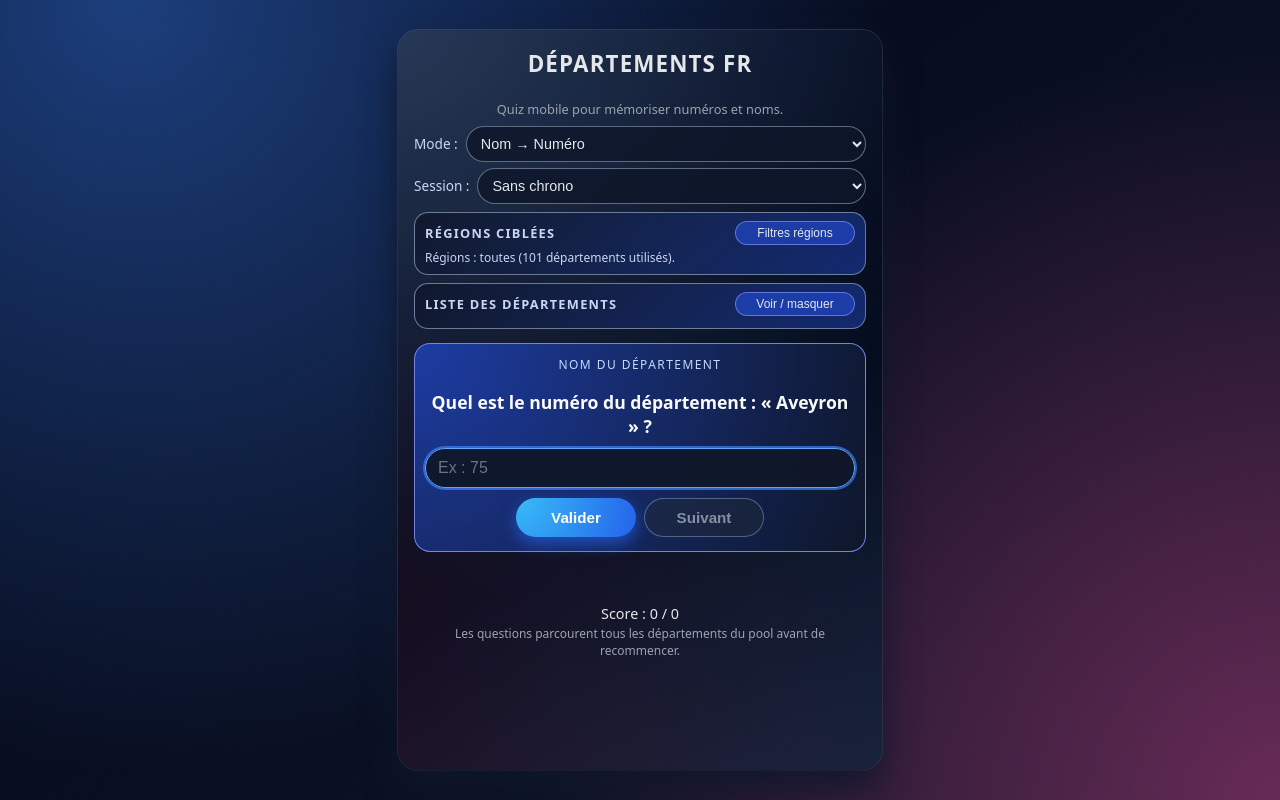
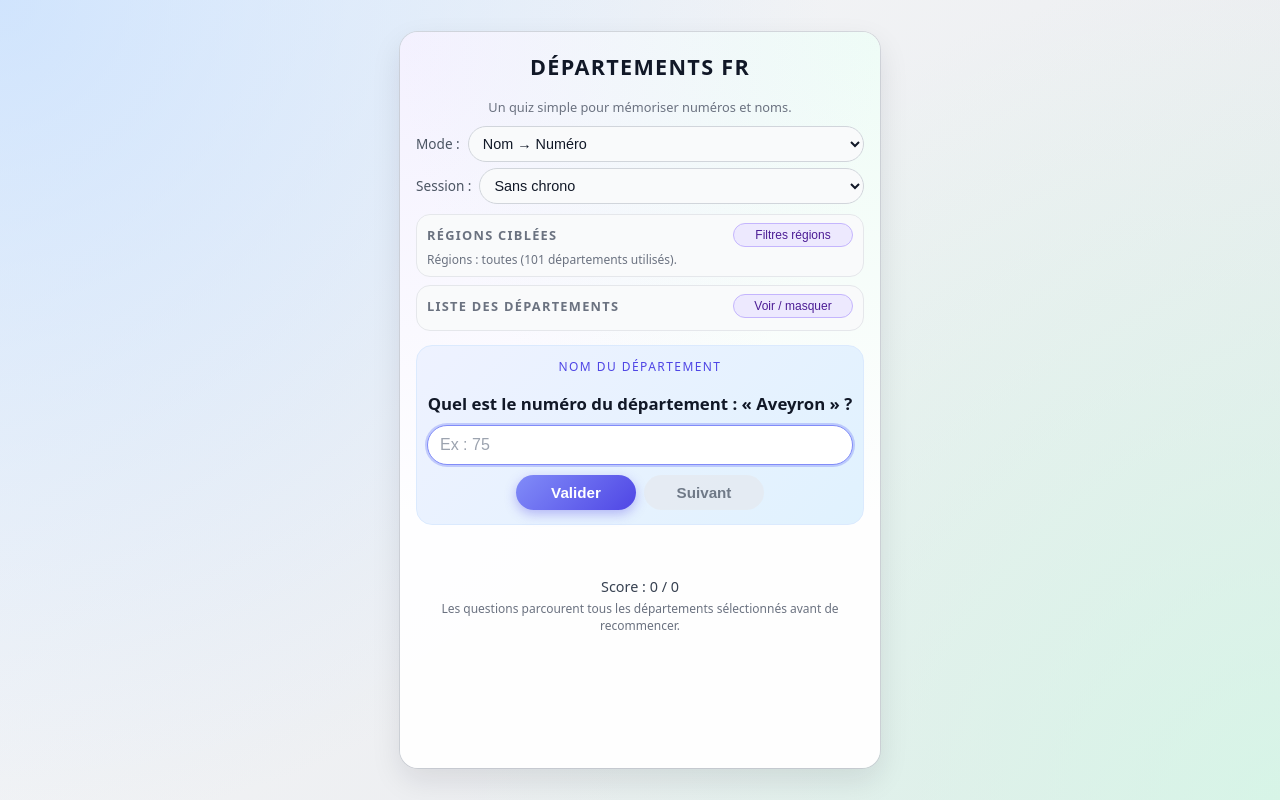
Before and after one commit to victorcuz/Departements-FR, a plain HTML site: page index.html in a window 1280 px wide. Drawn offline with Linux system fonts and the light colour scheme.

Commit message:
Update index.html

```diff
--- a/index.html
+++ b/index.html
@@ -5,7 +5,7 @@
   <title>Quiz des départements français</title>
   <meta name="viewport" content="width=device-width, initial-scale=1" />
   <style>
-    /* ---------- Base & fond (mobile first) ---------- */
+    /* ---------- Base & fond pastel (mobile first) ---------- */
     * {
       box-sizing: border-box;
     }
@@ -19,10 +19,10 @@
       align-items: stretch;
       justify-content: center;
       background:
-        radial-gradient(circle at 10% 0%, rgba(59, 130, 246, 0.45), transparent 55%),
-        radial-gradient(circle at 100% 100%, rgba(236, 72, 153, 0.4), transparent 50%),
-        linear-gradient(145deg, #020617, #0f172a);
-      color: #f9fafb;
+        radial-gradient(circle at 0% 0%, rgba(191, 219, 254, 0.7), transparent 55%),
+        radial-gradient(circle at 100% 100%, rgba(209, 250, 229, 0.7), transparent 55%),
+        linear-gradient(135deg, #f9fafb, #e5e7eb);
+      color: #111827;
     }
 
     .hidden {
@@ -33,17 +33,17 @@
       flex: 1;
       max-width: 520px;
       margin: 0 auto;
-      padding: 10px 10px 14px;
+      padding: 12px 12px 16px;
       display: flex;
       flex-direction: column;
     }
 
     .card {
-      background: radial-gradient(circle at top left, #1e293b, #020617 65%);
-      border-radius: 20px;
+      background: rgba(255, 255, 255, 0.96);
+      border-radius: 18px;
       box-shadow:
-        0 18px 35px rgba(15, 23, 42, 0.9),
-        0 0 0 1px rgba(148, 163, 184, 0.25);
+        0 12px 30px rgba(15, 23, 42, 0.10),
+        0 0 0 1px rgba(209, 213, 219, 0.8);
       padding: 16px 16px 14px;
       flex: 1;
       display: flex;
@@ -55,14 +55,12 @@
     .card::before {
       content: "";
       position: absolute;
-      inset: -40%;
+      inset: 0;
+      pointer-events: none;
       background:
-        radial-gradient(circle at 10% 0%, rgba(59, 130, 246, 0.25), transparent 55%),
-        radial-gradient(circle at 100% 100%, rgba(56, 189, 248, 0.25), transparent 55%),
-        radial-gradient(circle at 30% 120%, rgba(244, 63, 94, 0.25), transparent 60%);
-      opacity: 0.9;
-      pointer-events: none;
-      mix-blend-mode: screen;
+        radial-gradient(circle at 0% 0%, rgba(196, 181, 253, 0.18), transparent 55%),
+        radial-gradient(circle at 100% 0%, rgba(167, 243, 208, 0.18), transparent 55%);
+      opacity: 1;
     }
 
     .card-inner {
@@ -74,19 +72,19 @@
     }
 
     h1 {
-      font-size: 1.4rem;
-      margin: 2px 0 8px;
+      font-size: 1.35rem;
+      margin: 4px 0 4px;
       text-align: center;
-      letter-spacing: 0.05em;
+      letter-spacing: 0.06em;
       text-transform: uppercase;
-      color: #e5e7eb;
+      color: #111827;
     }
 
     .subtitle {
       text-align: center;
       font-size: 0.8rem;
-      color: #9ca3af;
-      margin-bottom: 8px;
+      color: #6b7280;
+      margin-bottom: 10px;
     }
 
     /* ---------- Barres de contrôle ---------- */
@@ -94,7 +92,7 @@
       display: flex;
       flex-direction: column;
       gap: 6px;
-      margin-bottom: 8px;
+      margin-bottom: 10px;
     }
 
     .controls-row {
@@ -107,7 +105,7 @@
 
     .control-label {
       font-size: 0.85rem;
-      color: #cbd5f5;
+      color: #4b5563;
       white-space: nowrap;
     }
 
@@ -116,26 +114,26 @@
       padding: 8px 10px;
       font-size: 0.9rem;
       border-radius: 999px;
-      border: 1px solid rgba(148, 163, 184, 0.6);
-      background: rgba(15, 23, 42, 0.85);
-      color: #e5e7eb;
+      border: 1px solid #d1d5db;
+      background: #f9fafb;
+      color: #111827;
       outline: none;
       min-width: 0;
     }
 
     select:focus {
-      box-shadow: 0 0 0 2px rgba(96, 165, 250, 0.75);
-      border-color: rgba(59, 130, 246, 0.9);
+      box-shadow: 0 0 0 2px rgba(129, 140, 248, 0.35);
+      border-color: #818cf8;
     }
 
     .timer {
       font-size: 0.85rem;
       font-weight: 600;
-      color: #fecaca;
+      color: #b91c1c;
       padding: 4px 10px;
       border-radius: 999px;
-      background: rgba(127, 29, 29, 0.9);
-      border: 1px solid rgba(248, 113, 113, 0.75);
+      background: #fee2e2;
+      border: 1px solid #fecaca;
       white-space: nowrap;
     }
 
@@ -144,10 +142,10 @@
       cursor: pointer;
       padding: 4px 10px;
       border-radius: 999px;
-      border: 1px solid rgba(129, 140, 248, 0.7);
-      background: rgba(30, 64, 175, 0.9);
+      border: 1px solid #c4b5fd;
+      background: #ede9fe;
       font-size: 0.75rem;
-      color: #e5e7eb;
+      color: #4c1d95;
       font-weight: 500;
       transition: background 0.12s ease, transform 0.05s ease,
         box-shadow 0.12s ease, border-color 0.12s ease;
@@ -155,20 +153,20 @@
     }
 
     .chip-button:hover {
-      background: rgba(79, 70, 229, 0.98);
-      box-shadow: 0 2px 8px rgba(129, 140, 248, 0.7);
+      background: #e0e7ff;
+      box-shadow: 0 2px 6px rgba(129, 140, 248, 0.4);
       transform: translateY(-0.5px);
-      border-color: rgba(191, 219, 254, 0.9);
+      border-color: #a5b4fc;
     }
 
     /* ---------- Carte filtres régions & liste ---------- */
     .filters-card,
     .list-card {
-      background: linear-gradient(135deg, rgba(15, 23, 42, 0.9), rgba(30, 64, 175, 0.55));
+      background: #f9fafb;
       border-radius: 14px;
       padding: 8px 10px;
       margin-bottom: 8px;
-      border: 1px solid rgba(148, 163, 184, 0.7);
+      border: 1px solid #e5e7eb;
     }
 
     .filters-header,
@@ -184,8 +182,8 @@
       font-size: 0.8rem;
       font-weight: 600;
       text-transform: uppercase;
-      letter-spacing: 0.1em;
-      color: #cbd5f5;
+      letter-spacing: 0.10em;
+      color: #6b7280;
     }
 
     .regions-panel {
@@ -203,16 +201,16 @@
       display: flex;
       align-items: center;
       gap: 4px;
-      color: #e5e7eb;
+      color: #374151;
     }
 
     .region-option input {
-      accent-color: #60a5fa;
+      accent-color: #818cf8;
     }
 
     .pool-info {
       font-size: 0.75rem;
-      color: #cbd5f5;
+      color: #6b7280;
     }
 
     /* ---------- Liste des départements ---------- */
@@ -220,9 +218,9 @@
       max-height: 150px;
       overflow-y: auto;
       font-size: 0.8rem;
-      background: rgba(15, 23, 42, 0.9);
+      background: #f3f4f6;
       border-radius: 10px;
-      border: 1px solid rgba(55, 65, 81, 0.9);
+      border: 1px solid #e5e7eb;
     }
 
     .dept-table {
@@ -233,7 +231,7 @@
     .dept-table th,
     .dept-table td {
       padding: 4px 6px;
-      border-bottom: 1px solid rgba(31, 41, 55, 0.9);
+      border-bottom: 1px solid #e5e7eb;
       text-align: left;
       white-space: nowrap;
     }
@@ -242,8 +240,8 @@
       font-size: 0.75rem;
       text-transform: uppercase;
       letter-spacing: 0.08em;
-      color: #9ca3af;
-      background: rgba(15, 23, 42, 0.95);
+      color: #6b7280;
+      background: #f9fafb;
       position: sticky;
       top: 0;
       z-index: 1;
@@ -251,15 +249,15 @@
 
     .dept-table td.code {
       font-weight: 600;
-      color: #e5e7eb;
+      color: #111827;
     }
 
     .dept-table td.name {
-      color: #e5e7eb;
+      color: #111827;
     }
 
     .dept-table td.region {
-      color: #9ca3af;
+      color: #6b7280;
     }
 
     /* ---------- Zone de question ---------- */
@@ -267,25 +265,25 @@
       margin-top: 6px;
       margin-bottom: 8px;
       text-align: center;
-      background: radial-gradient(circle at top left, rgba(30, 64, 175, 0.9), rgba(15, 23, 42, 0.98));
+      background: linear-gradient(135deg, #eef2ff, #e0f2fe);
       border-radius: 16px;
       padding: 12px 10px 14px;
-      border: 1px solid rgba(129, 140, 248, 0.9);
+      border: 1px solid #dbeafe;
     }
 
     #questionLabel {
       font-size: 0.75rem;
       text-transform: uppercase;
       letter-spacing: 0.12em;
-      color: #bfdbfe;
+      color: #4f46e5;
       margin: 0 0 4px;
     }
 
     #questionText {
-      font-size: 1.1rem;
+      font-size: 1.05rem;
       margin-bottom: 10px;
       font-weight: 600;
-      color: #f9fafb;
+      color: #111827;
     }
 
     #answerInput {
@@ -293,20 +291,20 @@
       padding: 10px 12px;
       font-size: 1rem;
       border-radius: 999px;
-      border: 1px solid rgba(191, 219, 254, 0.9);
+      border: 1px solid #cbd5e1;
       margin-bottom: 10px;
       outline: none;
-      background: rgba(15, 23, 42, 0.95);
-      color: #f9fafb;
+      background: #ffffff;
+      color: #111827;
     }
 
     #answerInput::placeholder {
-      color: #6b7280;
+      color: #9ca3af;
     }
 
     #answerInput:focus {
-      border-color: #60a5fa;
-      box-shadow: 0 0 0 2px rgba(59, 130, 246, 0.7);
+      border-color: #818cf8;
+      box-shadow: 0 0 0 2px rgba(129, 140, 248, 0.4);
     }
 
     /* ---------- Boutons principaux ---------- */
@@ -319,12 +317,12 @@
 
     button {
       cursor: pointer;
-      padding: 10px 16px;
+      padding: 9px 16px;
       border-radius: 999px;
       border: none;
       font-size: 0.95rem;
       font-weight: 600;
-      background: #2563eb;
+      background: #4f46e5;
       color: #ffffff;
       transition: transform 0.05s ease, box-shadow 0.1s ease,
         background 0.1s ease, opacity 0.1s ease;
@@ -332,25 +330,24 @@
     }
 
     button.primary {
-      background: radial-gradient(circle at top left, #38bdf8, #2563eb);
-      box-shadow: 0 6px 16px rgba(37, 99, 235, 0.7);
+      background: linear-gradient(135deg, #818cf8, #4f46e5);
+      box-shadow: 0 4px 12px rgba(79, 70, 229, 0.35);
     }
 
     button.secondary {
-      background: rgba(31, 41, 55, 0.95);
-      color: #e5e7eb;
-      box-shadow: 0 4px 14px rgba(15, 23, 42, 0.8);
-      border: 1px solid rgba(148, 163, 184, 0.9);
+      background: #e5e7eb;
+      color: #111827;
+      box-shadow: 0 3px 10px rgba(148, 163, 184, 0.4);
     }
 
     button:not([disabled]):hover {
-      box-shadow: 0 8px 20px rgba(37, 99, 235, 0.9);
+      box-shadow: 0 5px 14px rgba(79, 70, 229, 0.45);
       transform: translateY(-1px);
     }
 
     button.secondary:not([disabled]):hover {
-      background: rgba(55, 65, 81, 0.98);
-      box-shadow: 0 8px 20px rgba(15, 23, 42, 0.9);
+      background: #d1d5db;
+      box-shadow: 0 5px 12px rgba(148, 163, 184, 0.5);
     }
 
     button[disabled] {
@@ -370,31 +367,31 @@
     }
 
     #feedback.ok {
-      color: #bbf7d0;
+      color: #15803d;
     }
 
     #feedback.ko {
-      color: #fecaca;
+      color: #b91c1c;
     }
 
     #score {
       text-align: center;
       font-size: 0.9rem;
-      color: #e5e7eb;
+      color: #374151;
       margin-top: 4px;
     }
 
     .extra-info {
       text-align: center;
       font-size: 0.75rem;
-      color: #9ca3af;
-      margin-top: 2px;
+      color: #6b7280;
+      margin-top: 4px;
     }
 
     /* ---------- Responsive desktop ---------- */
     @media (min-width: 700px) {
       .app {
-        padding: 18px;
+        padding: 20px;
       }
       .card {
         margin-top: 12px;
@@ -407,8 +404,8 @@
   <div class="app">
     <div class="card">
       <div class="card-inner">
-        <h1>DÉPARTEMENTS FR</h1>
-        <p class="subtitle">Quiz mobile pour mémoriser numéros et noms.</p>
+        <h1>Départements FR</h1>
+        <p class="subtitle">Un quiz simple pour mémoriser numéros et noms.</p>
 
         <!-- Contrôles principaux -->
         <div class="top-controls">
@@ -476,7 +473,7 @@
         <div id="feedback"></div>
         <div id="score">Score : 0 / 0</div>
         <div class="extra-info">
-          Les questions parcourent tous les départements du pool avant de recommencer.
+          Les questions parcourent tous les départements sélectionnés avant de recommencer.
         </div>
       </div>
     </div>
@@ -652,7 +649,6 @@
 
     // --- Utilitaires ---
 
-    // Mélange un tableau (Fisher-Yates)
     function shuffle(array) {
       for (let i = array.length - 1; i > 0; i--) {
         const j = Math.floor(Math.random() * (i + 1));
@@ -699,13 +695,11 @@
       }
     }
 
-    // Reconstruit la pioche de questions (tous les départements du pool, mélangés)
     function rebuildQuestionQueue() {
       const pool = getActiveDepartments();
       questionQueue = shuffle(pool.slice());
     }
 
-    // Pioche le prochain département dans la séquence
     function pickNextDepartment() {
       const pool = getActiveDepartments();
       if (pool.length === 0) {
@@ -727,7 +721,6 @@
         return;
       }
 
-      // On prend le dernier pour un simple "pop" (équivalent à un tirage unique)
       currentDept = questionQueue.pop();
     }
 
@@ -788,7 +781,7 @@
       updateTimerDisplay();
       resetScore();
       feedback.textContent =
-        "Chrono lancé : réponds au maximum de questions en 60 secondes !";
+        "Chrono lancé : réponds au maximum de questions en 60 secondes.";
       feedback.className = "";
 
       rebuildQuestionQueue();
@@ -951,11 +944,10 @@
       departmentsListEl.innerHTML = html;
     }
 
-    // --- Écouteurs d'événements ---
+    // --- Événements ---
 
     modeSelect.addEventListener("change", () => {
-      // On change juste la façon de poser la question, on garde le même département
-      updateQuestion();
+      updateQuestion(); // on garde le même département, on change juste la formulation
     });
 
     sessionModeSelect.addEventListener("change", () => {
@@ -963,7 +955,6 @@
       if (mode === "chrono") {
         startChrono();
       } else {
-        // Retour en mode classique
         if (chronoIntervalId) {
           clearInterval(chronoIntervalId);
           chronoIntervalId = null;
```
